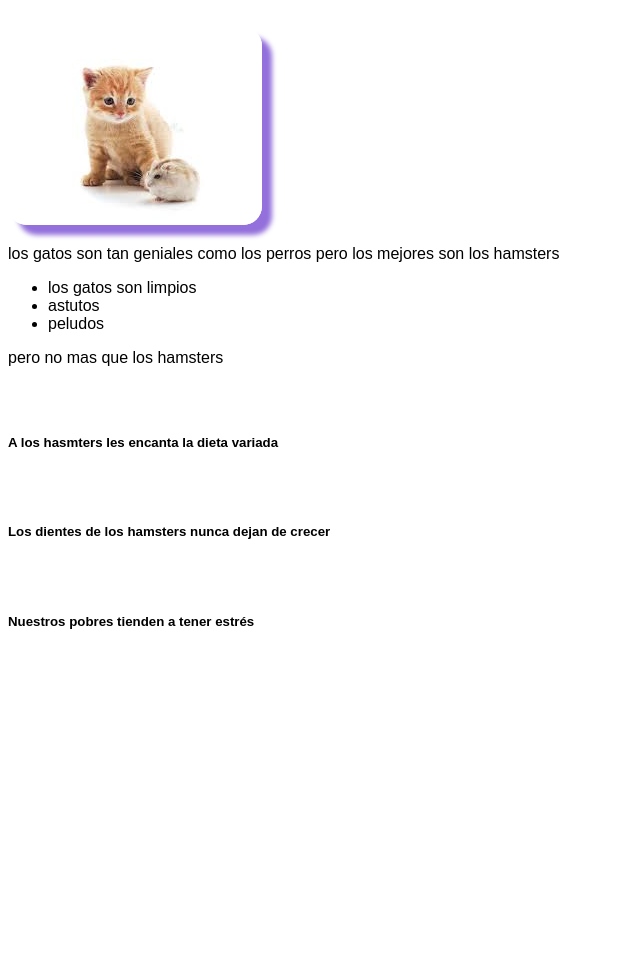
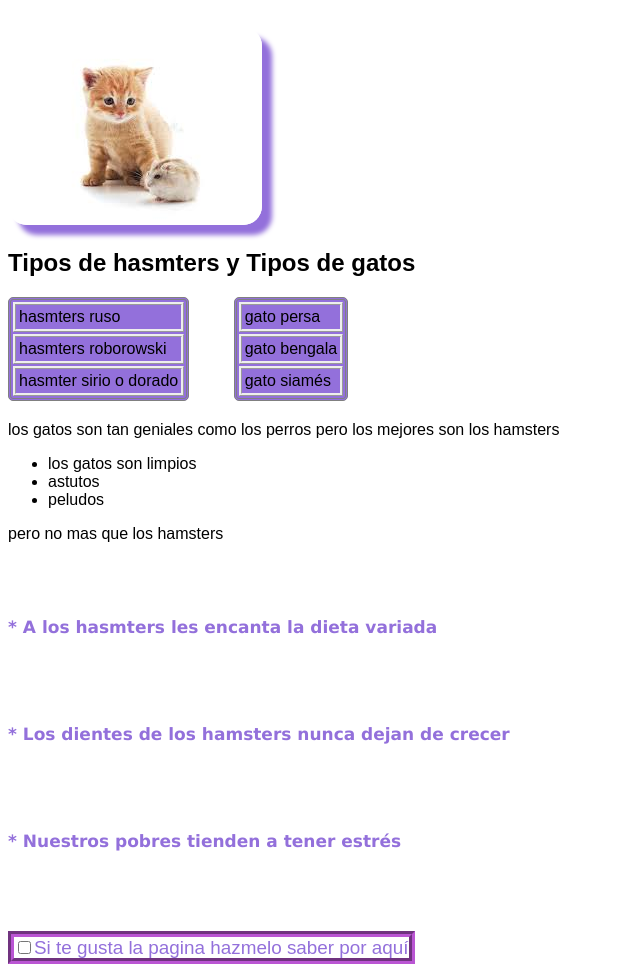
Before and after one commit to yagolscpt/webgatitoshams, a plain HTML site: page index.html in a window 1280 px wide. Shown: the part 73-1040 px from the top of the page, without its empty margins (0-640 px from the left). Before the commit the page ends 800 px from the top, so only its background shows below. Drawn offline with Linux system fonts and the light colour scheme.

Commit message:
cambios realizado3

```diff
--- a/index.html
+++ b/index.html
@@ -32,11 +32,95 @@ h5{
     display: flex;
     font-family:arial;
 }
+
+
+table{
+    background-color: mediumpurple;
+    border-style: double;
+    border-radius: 5px;
+    display: inline-block;
+    margin-right: 20px;
+
+}
+.tabla2{
+    background-color: mediumpurple;
+    border-style: double;
+    border-radius: 5px;
+    display: inline-block;
+    margin-left: 20px;
+}
+h2{
+
+    flex-grow: unset;
+}
+td{
+    border-style: ridge;
+    margin: 2px;
+    padding: 3px;
+}
+tr{
+    margin: 6px;
+    padding: 6px;
+}
+h5{
+    color: mediumpurple;
+    font-size: 17px;
+    font-family: 'Lucida Sans';
+}
+input{
+    border-radius: 3px;
+
+    padding-left: 10mm;
+    padding-right: 10mm;
+}
+label{
+    color: mediumpurple;
+    lighting-color: mediumorchid;
+    border: 6px;
+    border-style: groove;
+    border-color: mediumorchid;
+    font-size: 5mm;
+}
 </style>
 <body>
-    <h1>Los Gatitos </h1>
+    <h1>Los Gatitos y Hamsters </h1>
 
     <img class="foto" src="gatoyhasmter.png" alt="">
+    <h2>Tipos de hasmters y Tipos de gatos</h2>
+<table>
+    <tr>
+        <td>
+          hasmters ruso
+        </td>
+        <tr>
+        <td>
+hasmters roborowski
+        </td>
+    </tr>
+    <tr>
+        <td>
+hasmter sirio o dorado
+        </td>
+    </tr>
+
+</table>
+<table class="tabla2">
+    <tr>
+        <td>
+         gato persa
+        </td>
+        <tr>
+        <td>
+gato bengala
+        </td>
+    </tr>
+    <tr>
+        <td>
+gato siamés
+        </td>
+    </tr>
+
+</table>
     <p>los gatos son tan geniales como los perros pero los mejores son los hamsters</p>
     <ul>
         <li>
@@ -54,11 +138,13 @@ h5{
     </p>
     <pre>
 
-   <h5>A los hasmters les encanta la dieta variada</h5>
-   <h5>Los dientes de los hamsters nunca dejan de crecer</h5>
-   <h5>Nuestros pobres tienden a tener estrés</h5>
+   <h5>* A los hasmters les encanta la dieta variada</h5>
+   <h5>* Los dientes de los hamsters nunca dejan de crecer</h5>
+   <h5>* Nuestros pobres tienden a tener estrés</h5>
+
 
 </pre>
+<label><input type="checkbox">Si te gusta la pagina hazmelo saber por aquí</label>
 </body>
 
 </html>
```
